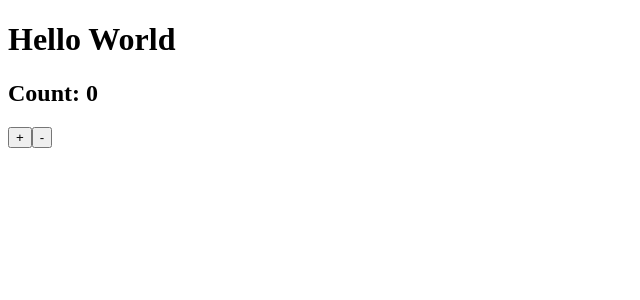
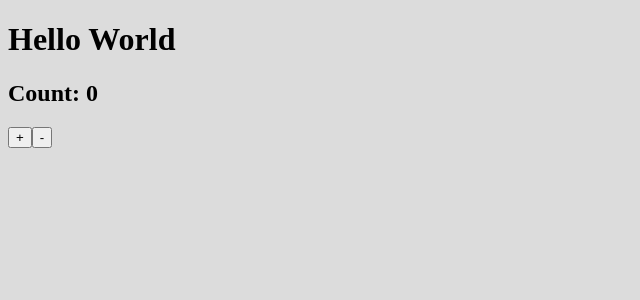
Before and after one commit to spongebobsquaredance/eg-modern-js, a React app: page / in a window 1280 px wide. Shown: the top 300 px of the page, without its empty margins (0-640 px from the left). Built offline with nearby package versions, Linux system fonts and the light colour scheme.

Commit message:
CSS loader, style file, and test styles

```diff
--- a/package.json
+++ b/package.json
@@ -26,7 +26,9 @@
     "@babel/preset-env": "^7.10.3",
     "@babel/preset-react": "^7.10.1",
     "babel-loader": "^8.1.0",
+    "css-loader": "^3.6.0",
     "html-webpack-plugin": "^4.3.0",
+    "style-loader": "^1.2.1",
     "webpack": "^4.43.0",
     "webpack-cli": "^3.3.12",
     "webpack-dev-server": "^3.11.0",
--- a/src/index.js
+++ b/src/index.js
@@ -1,5 +1,6 @@
 import React from 'react'
 import ReactDOM from 'react-dom'
 import App from './App'
+import './styles.css'
 
 ReactDOM.render(<App/>, document.getElementById('app'))
--- /dev/null
+++ b/src/styles.css
@@ -0,0 +1,3 @@
+body {
+  background: gainsboro;
+}
--- a/webpack.config.base.js
+++ b/webpack.config.base.js
@@ -17,6 +17,11 @@ module.exports = {
           presets: ['@babel/preset-env', '@babel/preset-react'],
           plugins: ['@babel/plugin-proposal-class-properties']
         }
+      },
+      {
+        test: /\.css$/,
+        use: ['style-loader', 'css-loader'],
+        exclude: /node_modules/
       }
     ]
   },
```
Also changed, not shown: 1 other file (tests, documents, lock files or other folders).
